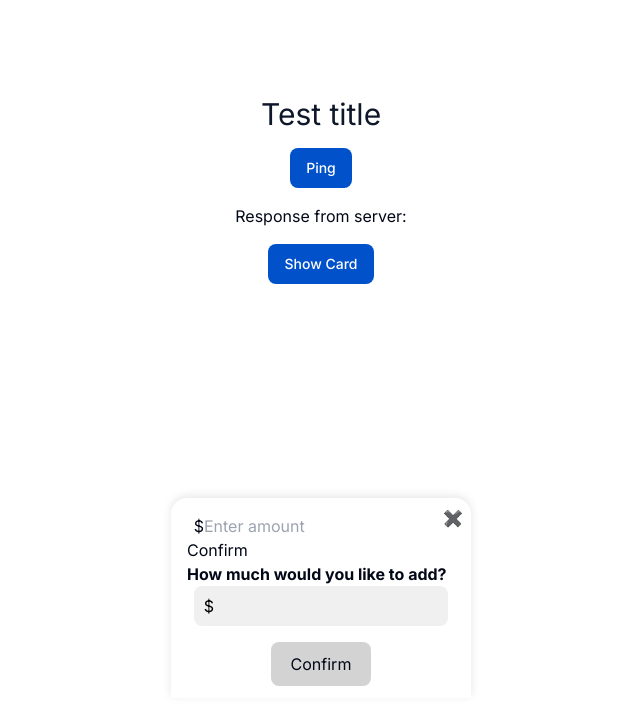
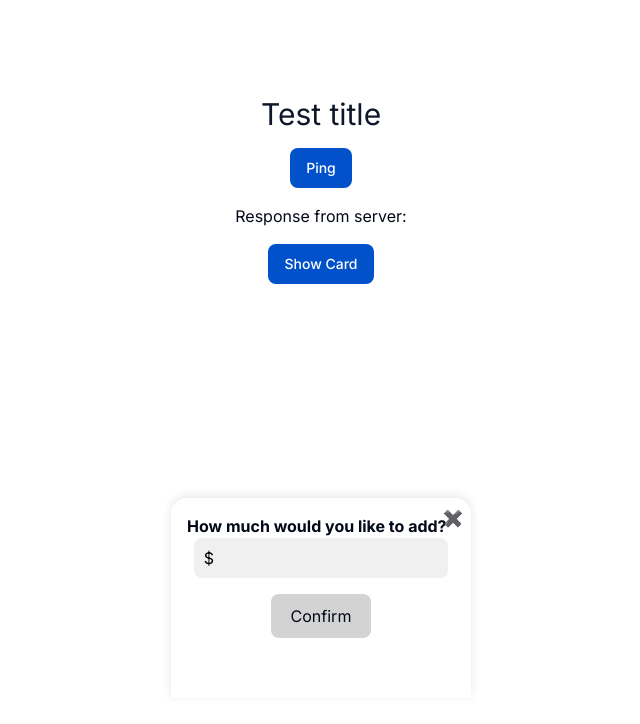
Before and after one commit to codersforcauses/penni, a Next.js app in the folder client/: page / in a window 1280 px wide. Both pictures are taken after a click on the button "Show Card". Shown: the top 724 px of the page, without its empty margins (319-959 px from the left). Built offline with nearby package versions, Linux system fonts and the light colour scheme; no server answers.

Commit message:
Remove duplicate code

```diff
--- a/client/src/components/ui/Card.tsx
+++ b/client/src/components/ui/Card.tsx
@@ -25,21 +25,6 @@ const Card: React.FC<CardProps> = ({ children }) => {
           <button className="close-button" onClick={handleClose}>
             ✖
           </button>
-          <div className="input-container">
-            <span>$</span>
-            <input
-              type="text"
-              value={inputValue}
-              onChange={handleInputChange}
-              placeholder="Enter amount"
-            />
-          </div>
-          <button
-            className={`confirm-button ${isButtonActive ? "active" : ""}`}
-            disabled={!isButtonActive}
-          >
-            Confirm
-          </button>
           {children}
         </div>
       </div>
```
